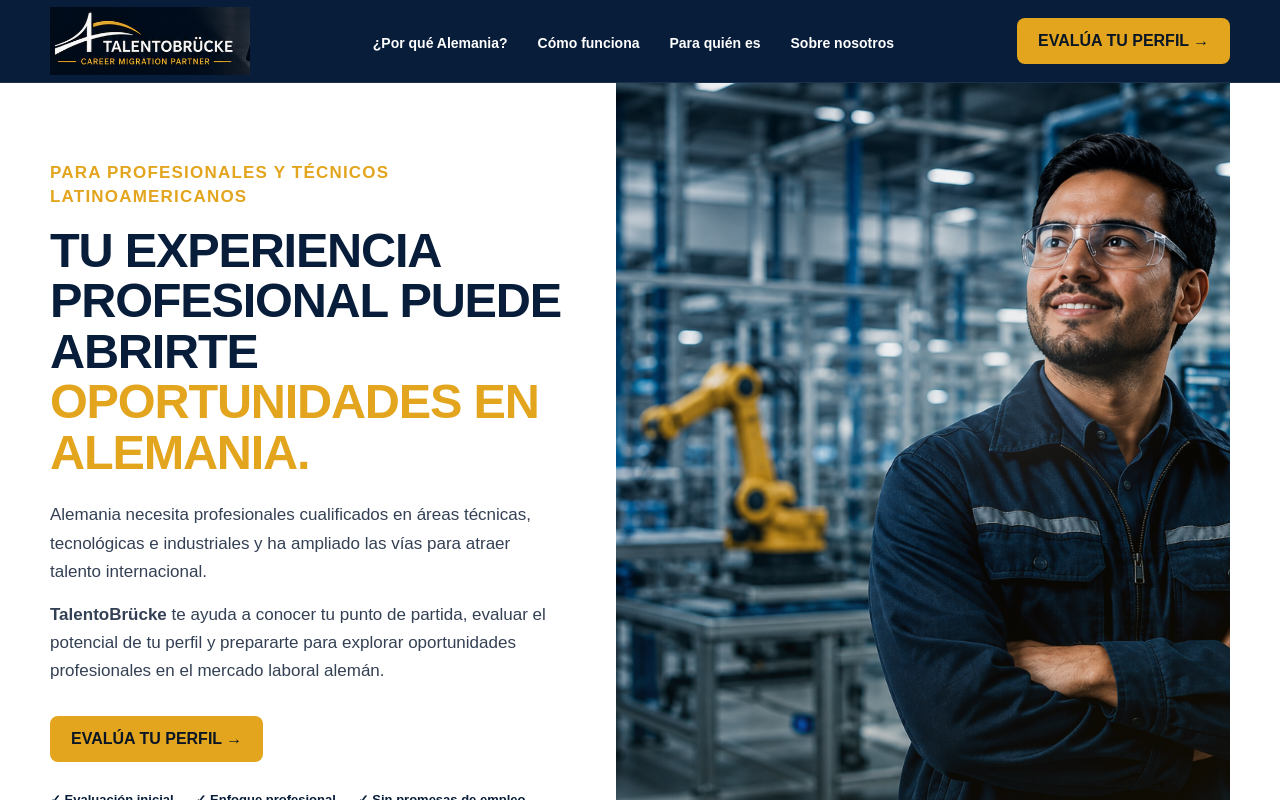
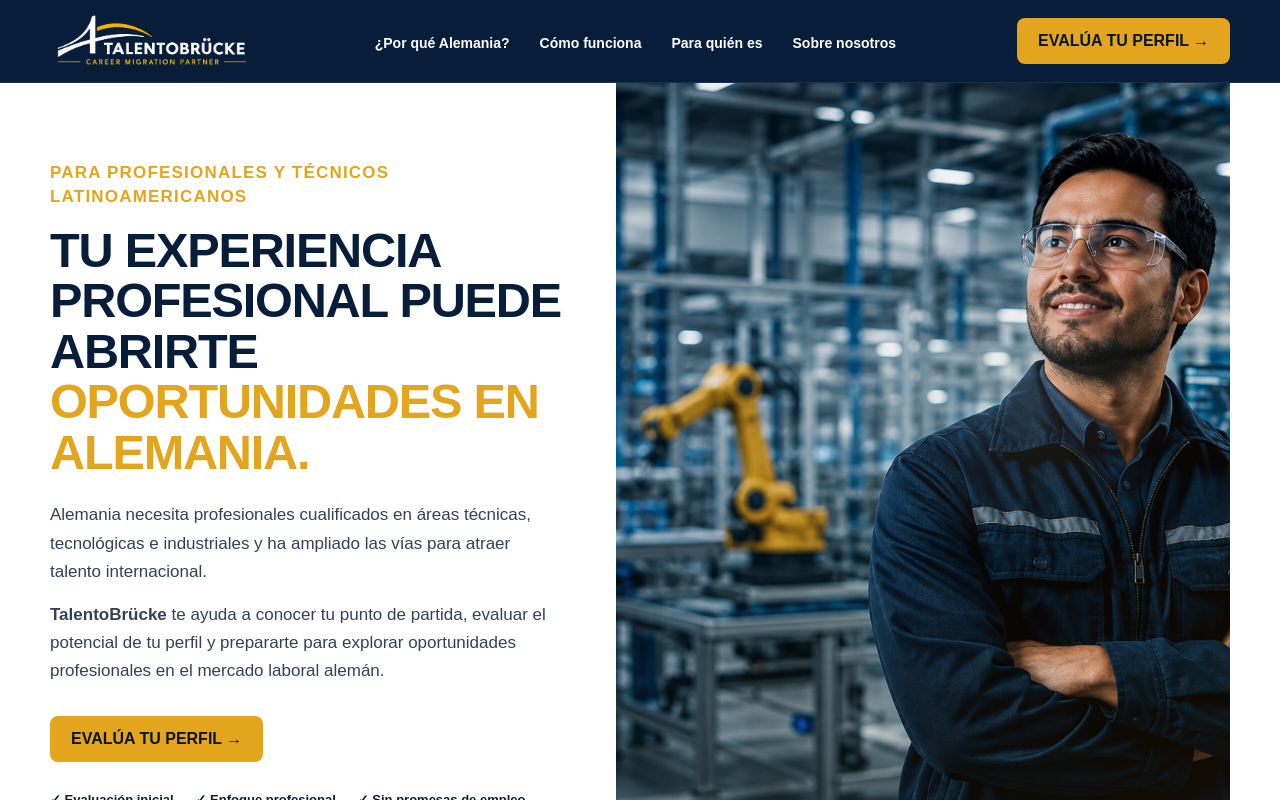
Before and after one commit to fiveseasonsrealty-ux/TALENTOBRUCKE-CRM, a Next.js app: page / in a window 1280 px wide. Shown: the top 800 px of the page. Built offline with nearby package versions, Linux system fonts and the light colour scheme.

Commit message:
Usar logo limpio en header

```diff
--- a/app/page.tsx
+++ b/app/page.tsx
@@ -9,7 +9,7 @@ export default function Home() {
         <div className="container header-inner">
        <Link href="/" className="header-logo" aria-label="TalentoBrücke - Inicio">
   <Image
-    src="/logo-talentobrucke.png"
+    src="/logo-talentobrucke-footer.png"
     alt="TalentoBrücke - Career Migration Partner"
     width={260}
     height={88}
```
